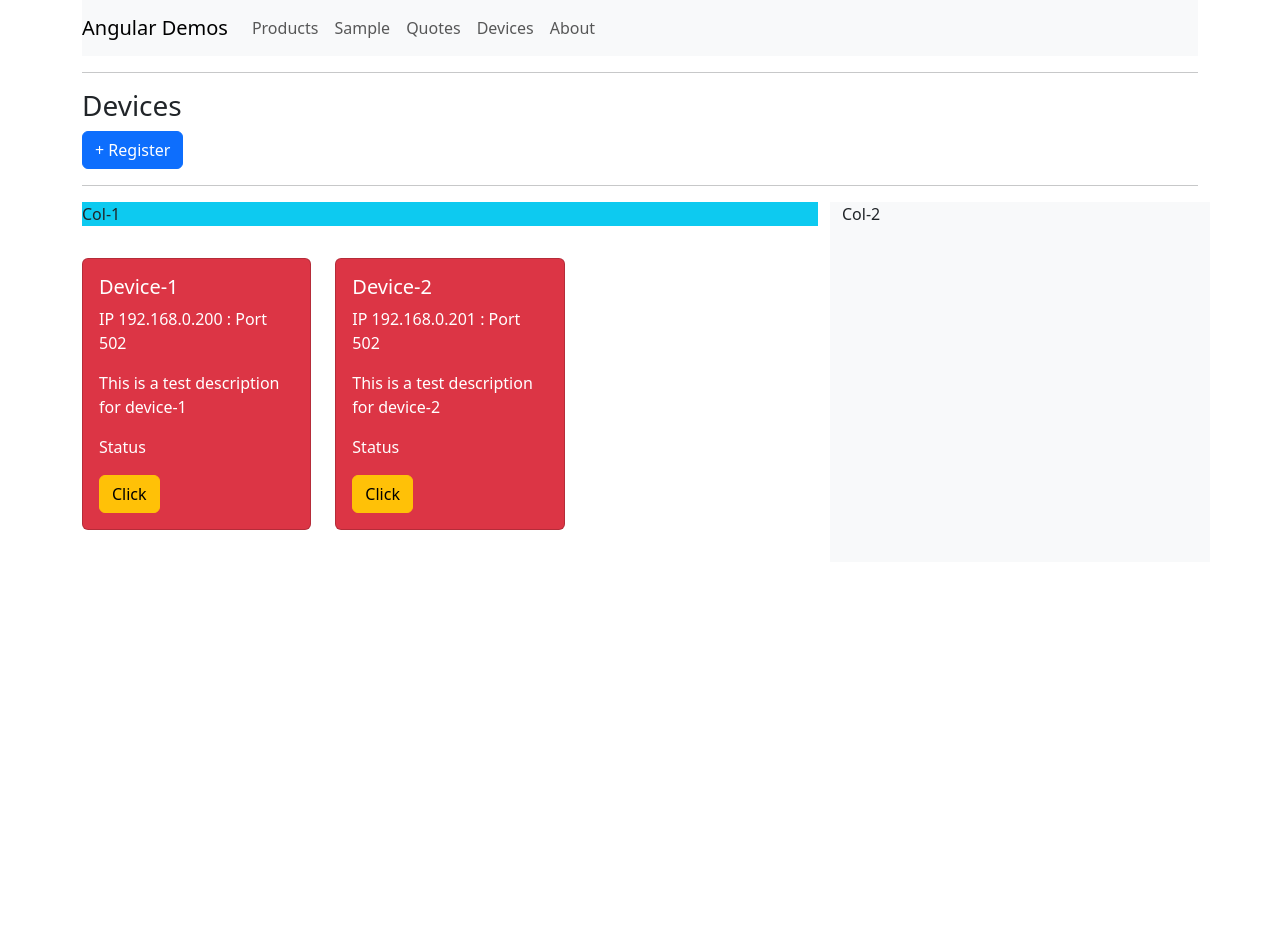
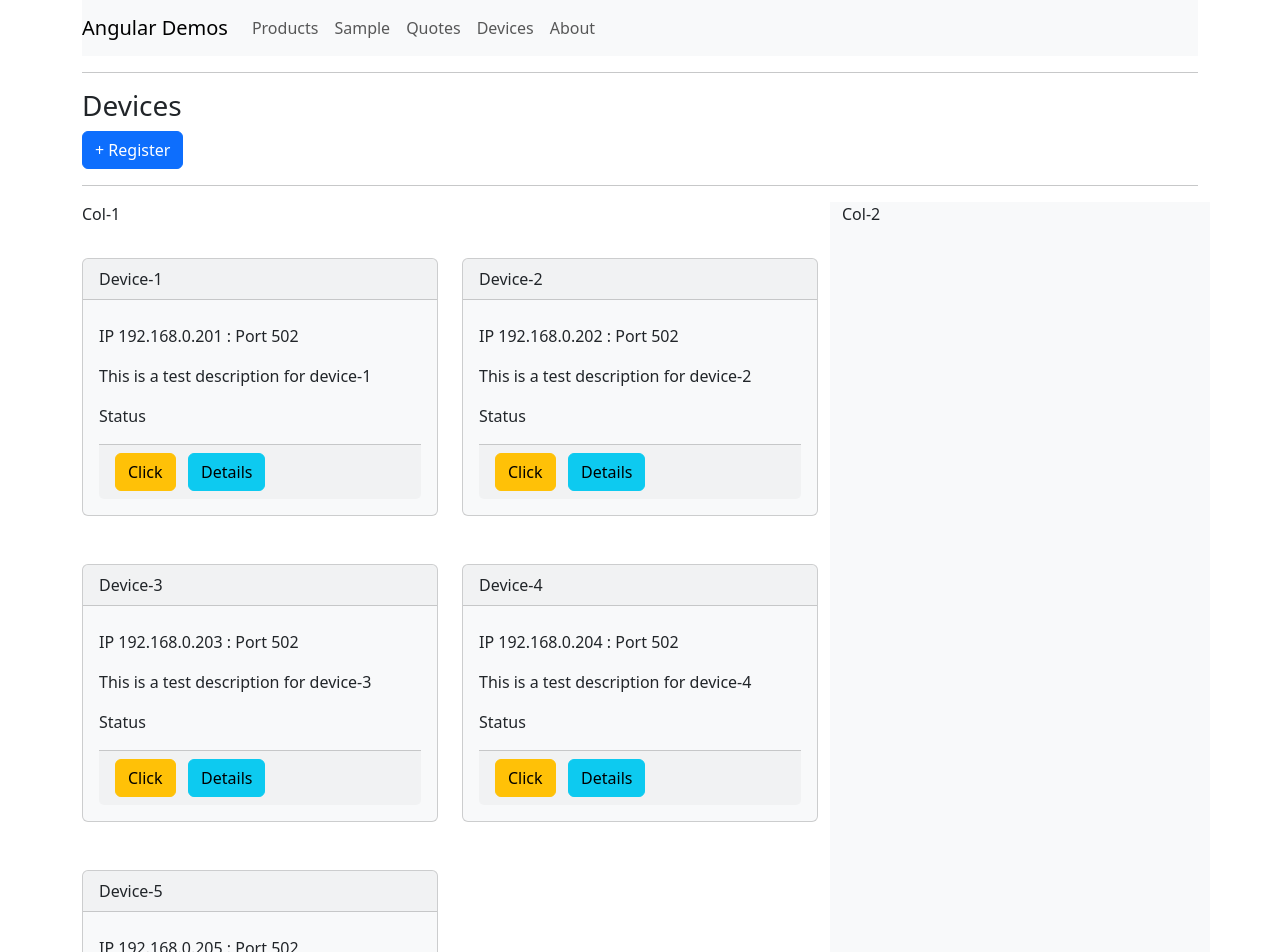
Before and after one commit to jawadhasan/angular-demos, an Angular app: page /devices in a window 1280 px wide. Shown: the top 952 px of the page. Before the commit the page ends 800 px from the top, so only its background shows below. Built offline with nearby package versions, Linux system fonts and the light colour scheme.

Commit message:
clean up

```diff
--- a/src/app/components/devices/device-card.component.ts
+++ b/src/app/components/devices/device-card.component.ts
@@ -3,17 +3,23 @@ import { DeviceService } from './device.service';
 
 @Component({
   selector: 'app-device-card',
-  template: `
-    <div class="card text-white bg-danger mb-3">
-      <div class="card-body">
-        <h5 class="card-title">{{device.name}}</h5>
+  template: ` <div class="card  bg-light mb-3">
+    <div class="card-header ">
+      {{ device.name }}
+    </div>
+    <div class="card-body">
+      <h5 class="card-title"></h5>
 
-        <p class="card-text">IP {{device.ip}} : Port {{device.port}} </p>
-        <p>{{device.description}}</p>
-        <p>Status</p>
+      <p class="card-text">IP {{ device.ip }} : Port {{ device.port }}</p>
+      <p>{{ device.description }}</p>
+      <p>Status</p>
+      <div class="card-footer ">
         <button (click)="clicked()" class="btn btn-warning">Click</button>
+        &nbsp;
+        <button (click)="detailClicked()" class="btn btn-info">Details</button>
       </div>
-    </div>`,
+    </div>
+  </div>`,
   styles: [''],
 })
 export class DeviceCardComponent implements OnInit {
@@ -24,8 +30,12 @@ export class DeviceCardComponent implements OnInit {
 
   ngOnInit(): void {}
 
-  clicked(){
+  clicked() {
     //this.demo.emit(this.device.name + `clicked`);
     this.deviceService.deviceClicked.emit(this.device);
   }
+
+  detailClicked() {
+    alert('todo');
+  }
 }
--- a/src/app/components/devices/device.service.ts
+++ b/src/app/components/devices/device.service.ts
@@ -1,4 +1,5 @@
 import { EventEmitter, Injectable } from "@angular/core";
+import { IDevice } from "./device";
 
 @Injectable({
   providedIn: 'root'
@@ -9,23 +10,58 @@ export class DeviceService {
   deviceClicked = new EventEmitter<any>();
 
 
-  private devices: any = [
+  private devices: any= [
     {
-      id: 123,
-      name: 'Device-1',
-      ip: '192.168.0.200',
-      port: 502,
-      description: 'This is a test description for device-1',
+     id: 123,
+     ip: "192.168.0.201",
+     port: 502,
+     name: "Device-1",
+     status: "Stop",
+     description: "This is a test description for device-1"
     },
     {
+
       id: 456,
-      name: 'Device-2',
-      ip: '192.168.0.201',
+      ip: "192.168.0.202",
       port: 502,
-      description: 'This is a test description for device-2',
-    },
+      name: "Device-2",
+      status: "Stop",
+      description: "This is a test description for device-2"
+     },
+     {
+
+      id: 457,
+      ip: "192.168.0.203",
+      port: 502,
+      name: "Device-3",
+      status: "Stop",
+      description: "This is a test description for device-3"
+     },
+     {
+
+      id: 458,
+      ip: "192.168.0.204",
+      port: 502,
+      name: "Device-4",
+      status: "Stop",
+      description: "This is a test description for device-4"
+     },
+     {
+
+      id: 459,
+      ip: "192.168.0.205",
+      port: 502,
+      name: "Device-5",
+      status: "Stop",
+      description: "This is a test description for device-5"
+     }
   ];
   constructor() {}
+
+
+// getDevice(id:number):IDevice{
+//   return this.devices.find(d=> d.id === id)
+// }
 
   getDevices() {
     // .slice() returning a copy, not the original array so that it cannot be modified outside this service.
--- /dev/null
+++ b/src/app/components/devices/device.ts
@@ -0,0 +1,14 @@
+export interface IDevice{
+  id: number;
+  name:string;
+  ip:string;
+  port:number;
+  status: string;
+  description?:string;
+  history?: IDeviceHistory[]
+}
+export interface IDeviceHistory{
+  id: number;
+  ts: Date;
+  status: string;
+}
--- a/src/app/components/devices/devices.component.ts
+++ b/src/app/components/devices/devices.component.ts
@@ -13,10 +13,10 @@ import { DeviceService } from './device.service';
     <div *ngIf="!addMode" class="row">
 
       <div class="col col-md-8">
-        <p class="bg-info">Col-1</p>
+        <p>Col-1</p>
         <div class="row">
           <!-- Cards List -->
-          <div *ngFor="let device of devices" class="col-4 my-3">
+          <div *ngFor="let device of devices" class="col-6 my-3">
             <app-device-card [device]="device"></app-device-card>
           </div>
         </div>
```
